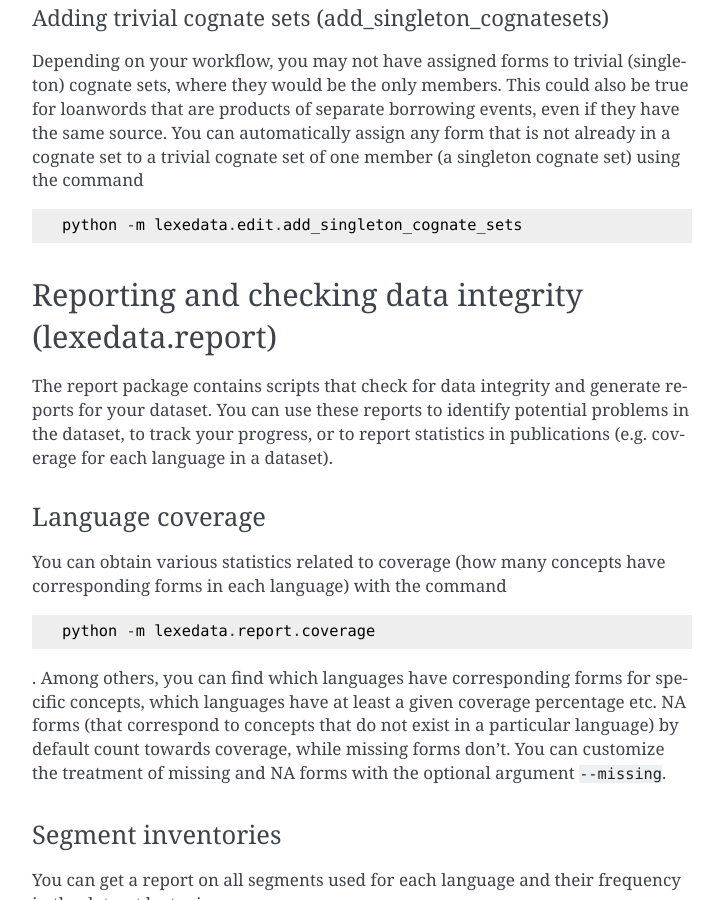
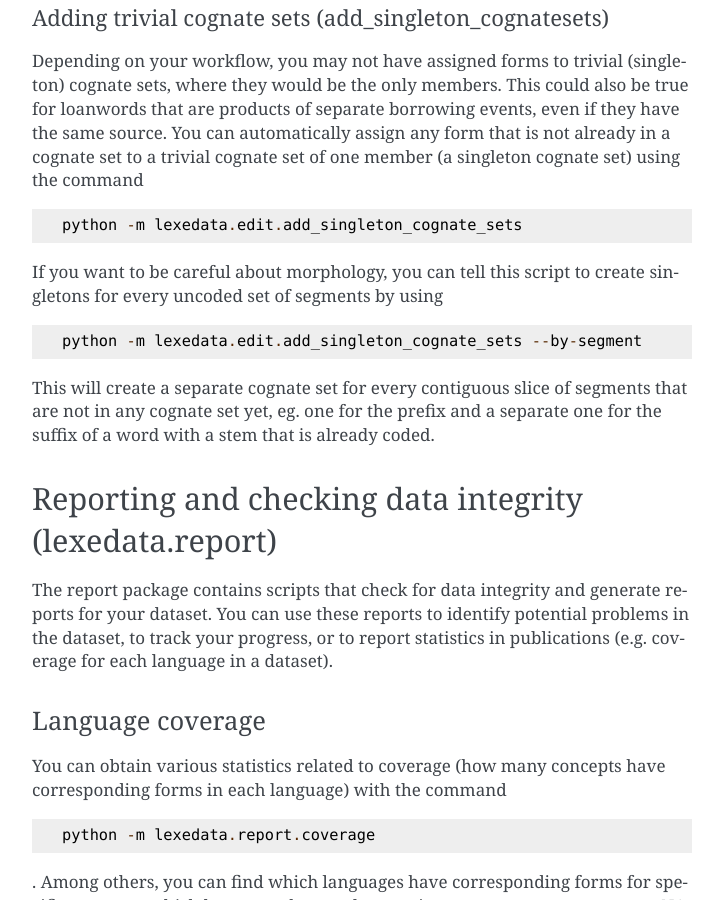
Before and after one commit to lexedata/lexedata, a Sphinx documentation site: the page built from docs/Manual.md, in a window 1280 px wide and 900 px high, scrolled down 9150 px. Shown: the whole window, without its empty margins (388-1111 px from the left). Built offline with Sphinx 7.4.7, drawn with Linux system fonts in a browser that asks for light colours.

Commit message:
Explain --by-segment

````diff
--- a/docs/Manual.md
+++ b/docs/Manual.md
@@ -176,7 +176,11 @@ Depending on your workflow, you may not have assigned forms to trivial (singleto
 ```
 python -m lexedata.edit.add_singleton_cognate_sets
 ```
-
+If you want to be careful about morphology, you can tell this script to create singletons for every uncoded set of segments by using
+```
+python -m lexedata.edit.add_singleton_cognate_sets --by-segment
+```
+This will create a separate cognate set for every contiguous slice of segments that are not in any cognate set yet, eg. one for the prefix and a separate one for the suffix of a word with a stem that is already coded.
 
 ## Reporting and checking data integrity (lexedata.report)
 
````
